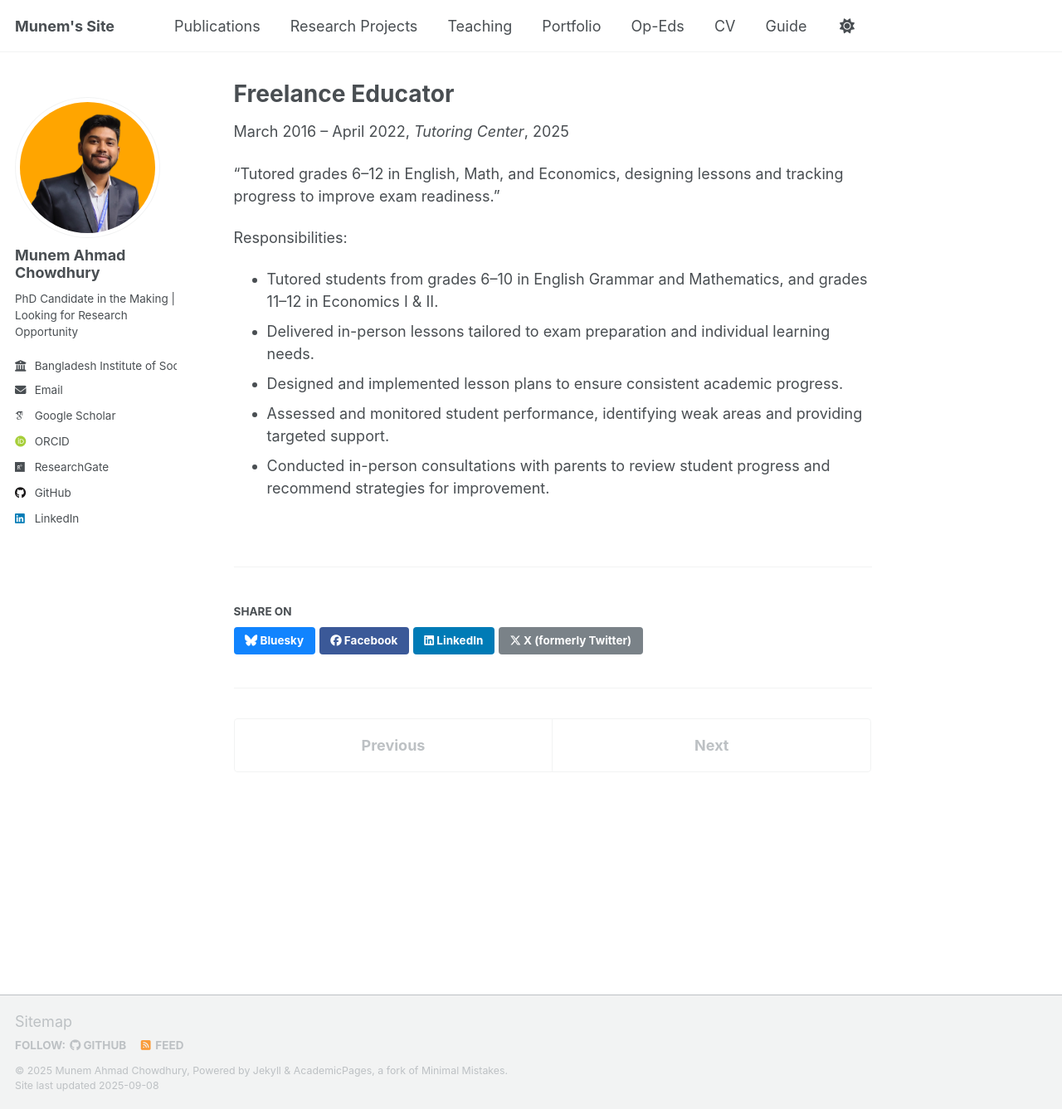
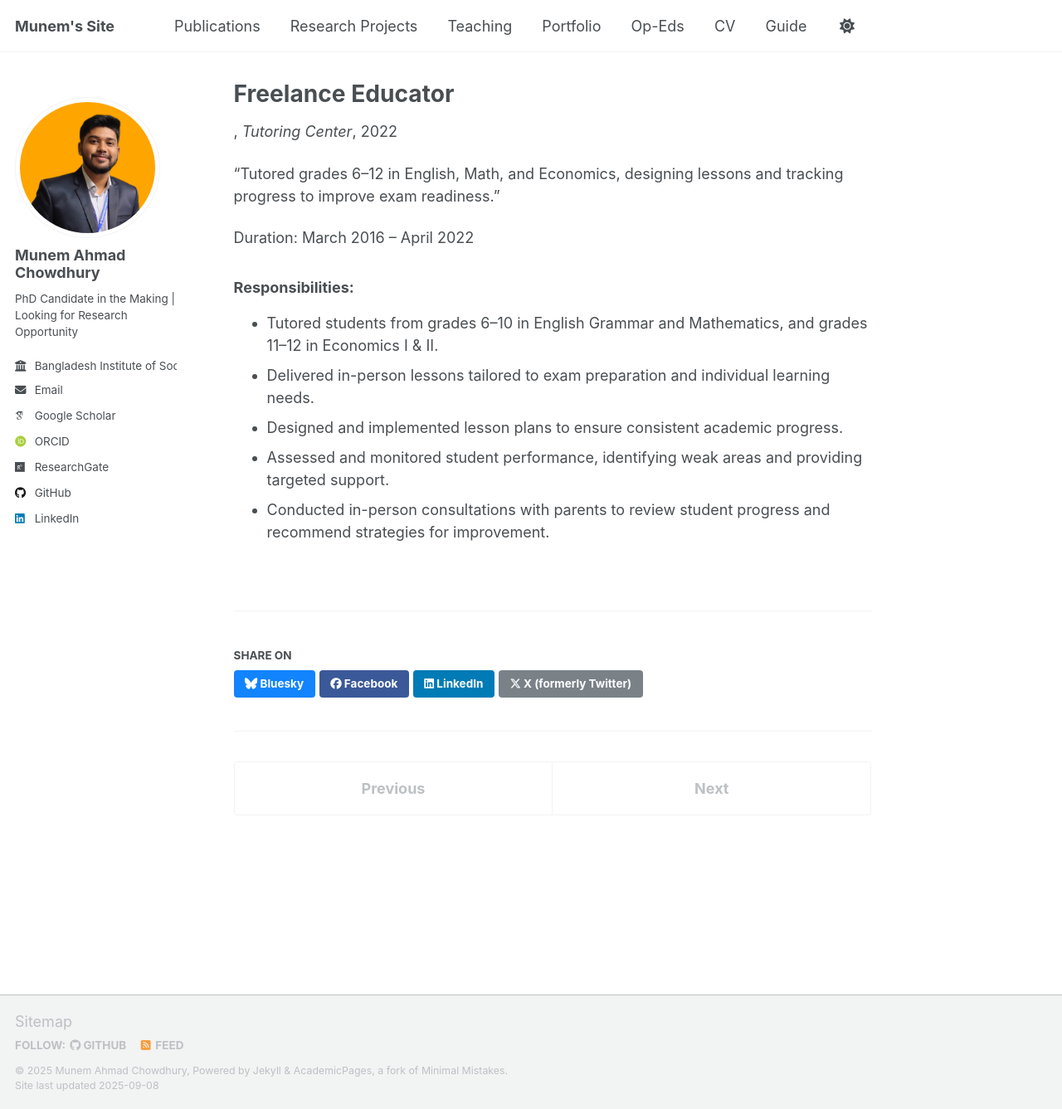
Before and after one commit to munemahmad/munemahmad.github.io, a Jekyll site: the page built from _teaching/Freelance-Educator.md, in a window 1280 px wide and 1337 px high. Shown: the whole window at 83% size. Built offline with Jekyll 4.4.1, drawn with Linux system fonts in a browser that asks for light colours; some web fonts are replaced; a script that is not in the unit is left out.

Commit message:
Update Freelance-Educator.md

```diff
--- a/_teaching/Freelance-Educator.md
+++ b/_teaching/Freelance-Educator.md
@@ -1,18 +1,19 @@
 ---
 title: "Freelance Educator"
 collection: teaching
-type: "March 2016 – April 2022"
 permalink: /teaching/Freelance-Educator
 venue: "Tutoring Center"
+date: 2022-04-30
 location: "Cumilla, Bangladesh"
 ---
 
 "Tutored grades 6–12 in English, Math, and Economics, designing lessons and tracking progress to improve exam readiness."
 
-Responsibilities:
+Duration: March 2016 – April 2022
 
-* Tutored students from grades 6–10 in English Grammar and Mathematics, and grades 11–12 in Economics I & II.
-* Delivered in-person lessons tailored to exam preparation and individual learning needs.
-* Designed and implemented lesson plans to ensure consistent academic progress.
-* Assessed and monitored student performance, identifying weak areas and providing targeted support.
-* Conducted in-person consultations with parents to review student progress and recommend strategies for improvement.
+### Responsibilities:
+  * Tutored students from grades 6–10 in English Grammar and Mathematics, and grades 11–12 in Economics I & II.
+  * Delivered in-person lessons tailored to exam preparation and individual learning needs.
+  * Designed and implemented lesson plans to ensure consistent academic progress.
+  * Assessed and monitored student performance, identifying weak areas and providing targeted support.
+  * Conducted in-person consultations with parents to review student progress and recommend strategies for improvement.
```
